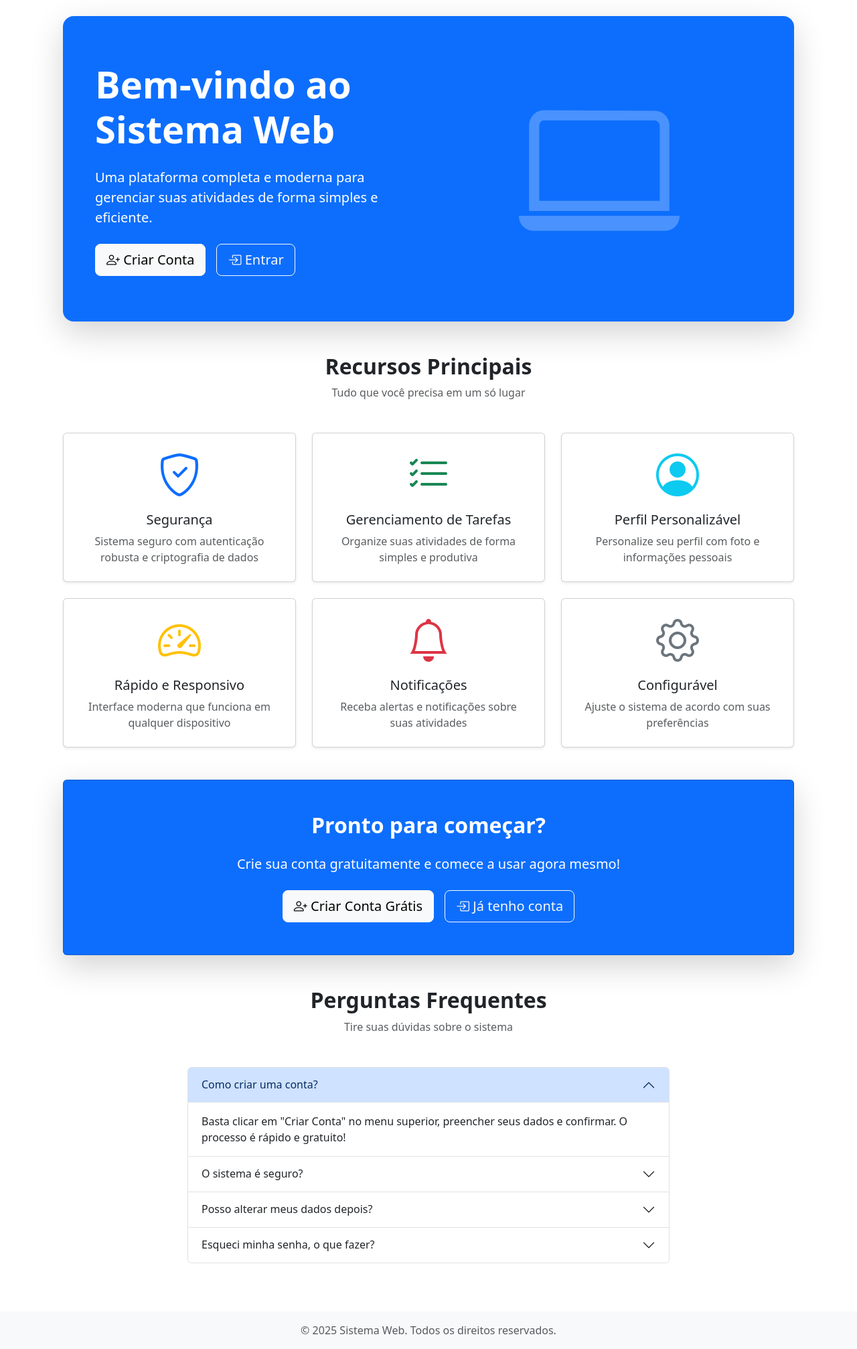
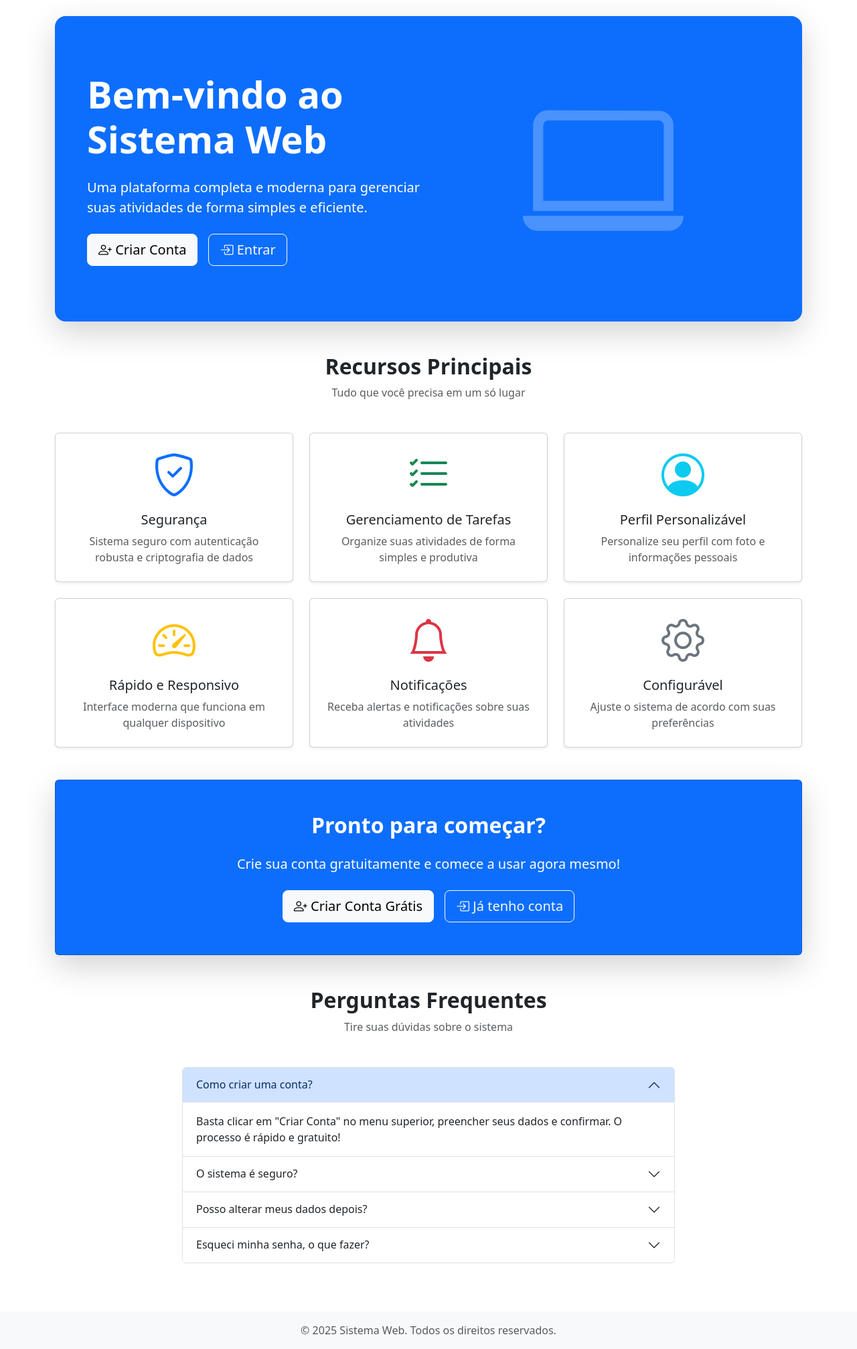
Before and after one commit to rudnazareth-hub/PetLar, a FastAPI app: page / in a window 1280 px wide. Shown: the part 56-2070 px from the top of the page at 67% size. Run offline with FastAPI, Linux system fonts and the light colour scheme; parts of the project's set-up code (start-up, migrations or seed data) failed here and were passed over; some libraries are stand-ins or nearby versions.

Commit message:
correcoes manuais

```diff
--- a/templates/chamados/cadastrar.html
+++ b/templates/chamados/cadastrar.html
@@ -6,7 +6,7 @@
 {% block content %}
 <div class="container">
     <div class="row">
-        <div class="col-md-10 mx-auto">
+        <div class="col-12">
             <!-- Cabeçalho -->
             <div class="d-flex justify-content-between align-items-center mb-4">
                 <h2><i class="bi bi-headset"></i> Abrir Novo Chamado</h2>
--- a/templates/chamados/visualizar.html
+++ b/templates/chamados/visualizar.html
@@ -5,7 +5,7 @@
 {% block content %}
 <div class="container">
     <div class="row">
-        <div class="col-md-10 mx-auto">
+        <div class="col-12">
             <!-- Cabeçalho -->
             <div class="d-flex justify-content-between align-items-center mb-4">
                 <h2><i class="bi bi-ticket-detailed"></i> Chamado #{{ chamado.id }}</h2>
--- a/templates/home.html
+++ b/templates/home.html
@@ -3,7 +3,7 @@
 {% block titulo %}Dashboard{% endblock %}
 
 {% block content %}
-<div class="container">
+
 <!-- Cabeçalho de Boas-Vindas -->
 <div class="row mb-4">
     <div class="col-12">
@@ -189,5 +189,4 @@
         </div>
     </div>
 </div>
-</div>
 {% endblock %}
--- a/templates/index.html
+++ b/templates/index.html
@@ -4,7 +4,7 @@
 
 {% block content %}
 <!-- Hero Section -->
-<div class="container mb-5">
+<div class="mb-5">
     <div class="bg-primary text-white rounded-4 shadow-lg p-5 py-md-6">
         <div class="row align-items-center">
             <div class="col-lg-6">
@@ -31,7 +31,7 @@
 </div>
 
 <!-- Recursos Section -->
-<div class="container mb-5" id="recursos">
+<div class="mb-5" id="recursos">
     <div class="text-center mb-5">
         <h2 class="fw-bold">Recursos Principais</h2>
         <p class="text-muted">Tudo que você precisa em um só lugar</p>
@@ -131,7 +131,7 @@
 </div>
 
 <!-- CTA Section -->
-<div class="container mb-5">
+<div class="mb-5">
     <div class="card bg-primary text-white shadow-lg">
         <div class="card-body text-center p-5">
             <h2 class="fw-bold mb-4">Pronto para começar?</h2>
@@ -151,7 +151,7 @@
 </div>
 
 <!-- FAQ Section (Opcional) -->
-<div class="container mb-5">
+<div class="mb-5">
     <div class="text-center mb-5">
         <h2 class="fw-bold">Perguntas Frequentes</h2>
         <p class="text-muted">Tire suas dúvidas sobre o sistema</p>
```
Also changed, not shown: templates/chamados/listar.html (+8 -6 lines). Lines whose indentation alone changed are shown as unchanged.
